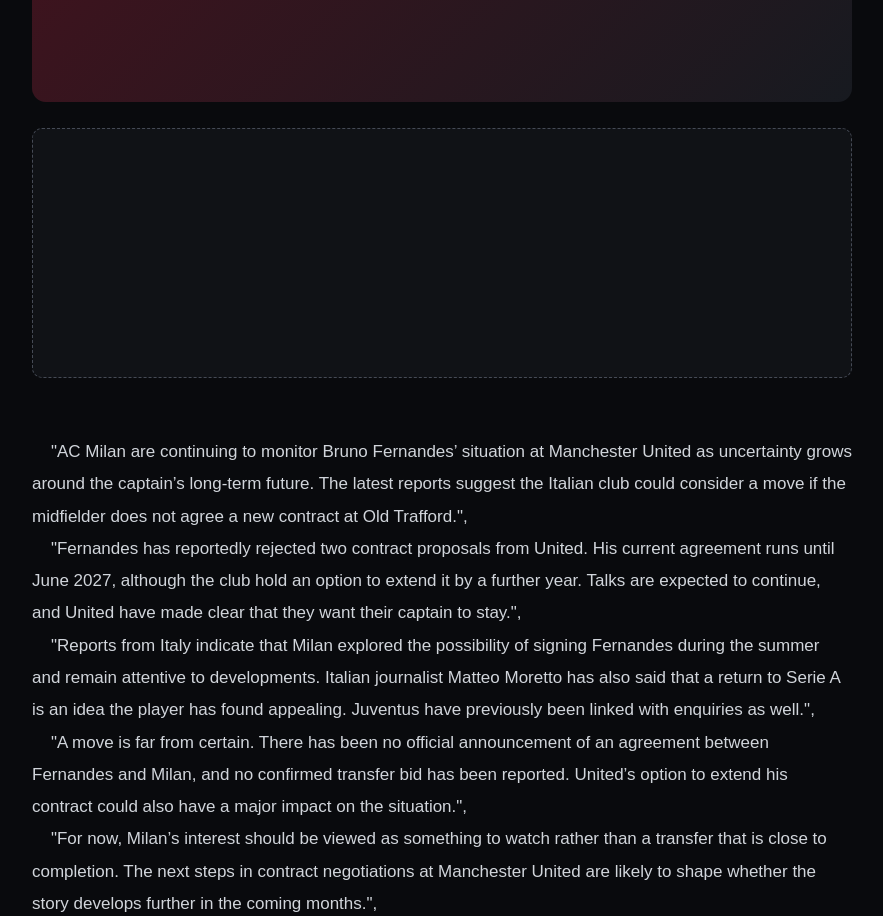
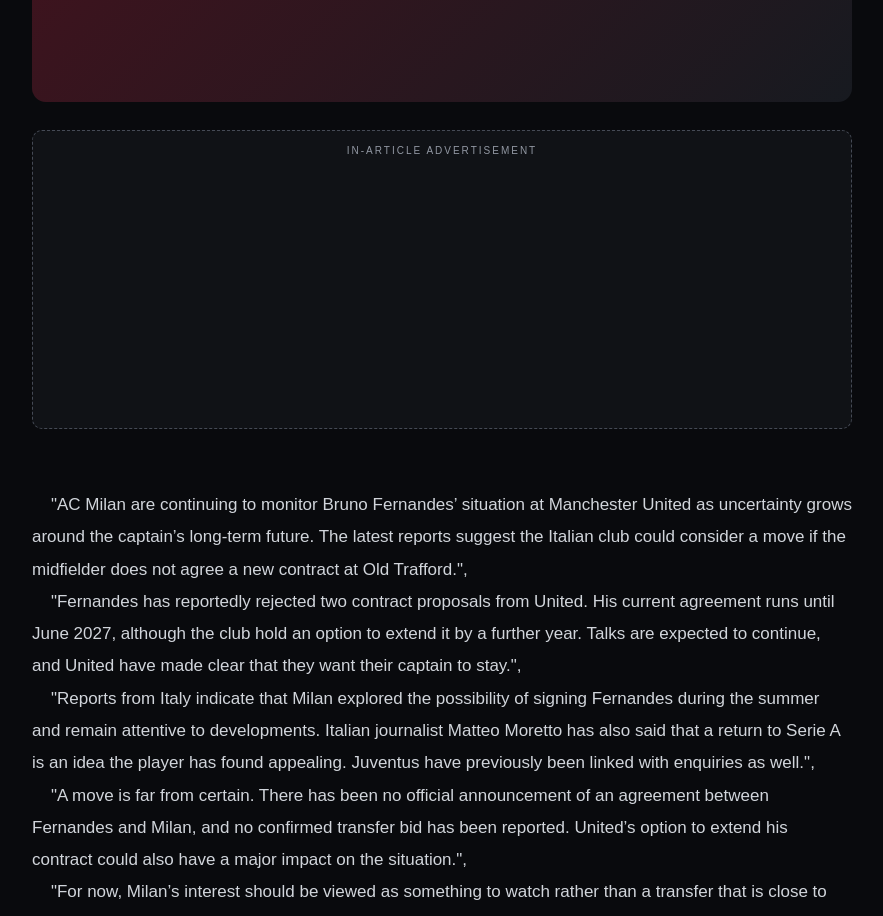
Before and after one commit to rspaqi-jpg/Manchester-United-News, a Next.js app: page /posts/bruno-fernandes-ac-milan in a window 1280 px wide. Shown: the part 820-1736 px from the top of the page, without its empty margins (198-1081 px from the left). Built offline with nearby package versions, Linux system fonts and the light colour scheme.

Commit message:
Install Adsterra Native Banner placements

```diff
--- a/components/Ad.tsx
+++ b/components/Ad.tsx
@@ -1,14 +1,39 @@
-import Script from "next/script";
+"use client";
 
-export default function Ad({label="ADVERTISEMENT"}:{label?:string;code?:string|null}){
+import { useEffect, useRef } from "react";
+
+const AD_KEY = "3500e6eb11594dfedcea01914ebe0a1f";
+const AD_SRC = `https://bauval.org/22/${AD_KEY}`;
+
+declare global {
+  interface Window { atOptions?: { key: string; format: string; height: number; width: number; params: Record<string, never> } }
+}
+
+export default function Ad({ label = "ADVERTISEMENT" }: { label?: string; code?: string | null }) {
+  const slotRef = useRef<HTMLDivElement>(null);
+
+  useEffect(() => {
+    const slot = slotRef.current;
+    if (!slot) return;
+
+    // Adsterra's supplied Native Banner tag expects this global configuration.
+    window.atOptions = { key: AD_KEY, format: "iframe", height: 250, width: 300, params: {} };
+    const script = document.createElement("script");
+    script.async = true;
+    script.src = AD_SRC;
+    script.dataset.adsterraNativeBanner = AD_KEY;
+    slot.appendChild(script);
+
+    return () => {
+      script.remove();
+      slot.replaceChildren();
+    };
+  }, []);
+
   return (
-    <div className="ad" style={{minHeight:250}}>
-      <Script
-        src="https://bauval.org/21/ec2fb650d44e0df1fbf5ae621aac6f30"
-        strategy="afterInteractive"
-        data-cfasync="false"
-      />
-      <div id="container-ec2fb650d44e0df1fbf5ae621aac6f30" />
-    </div>
+    <aside className="ad native-banner-ad" aria-label={label} style={{ minHeight: 280, margin: "28px auto", textAlign: "center" }}>
+      <div style={{ fontSize: 10, letterSpacing: 2, color: "#9298a3", marginBottom: 8 }}>{label}</div>
+      <div ref={slotRef} style={{ width: 300, minHeight: 250, maxWidth: "100%", margin: "0 auto" }} />
+    </aside>
   );
 }
```
